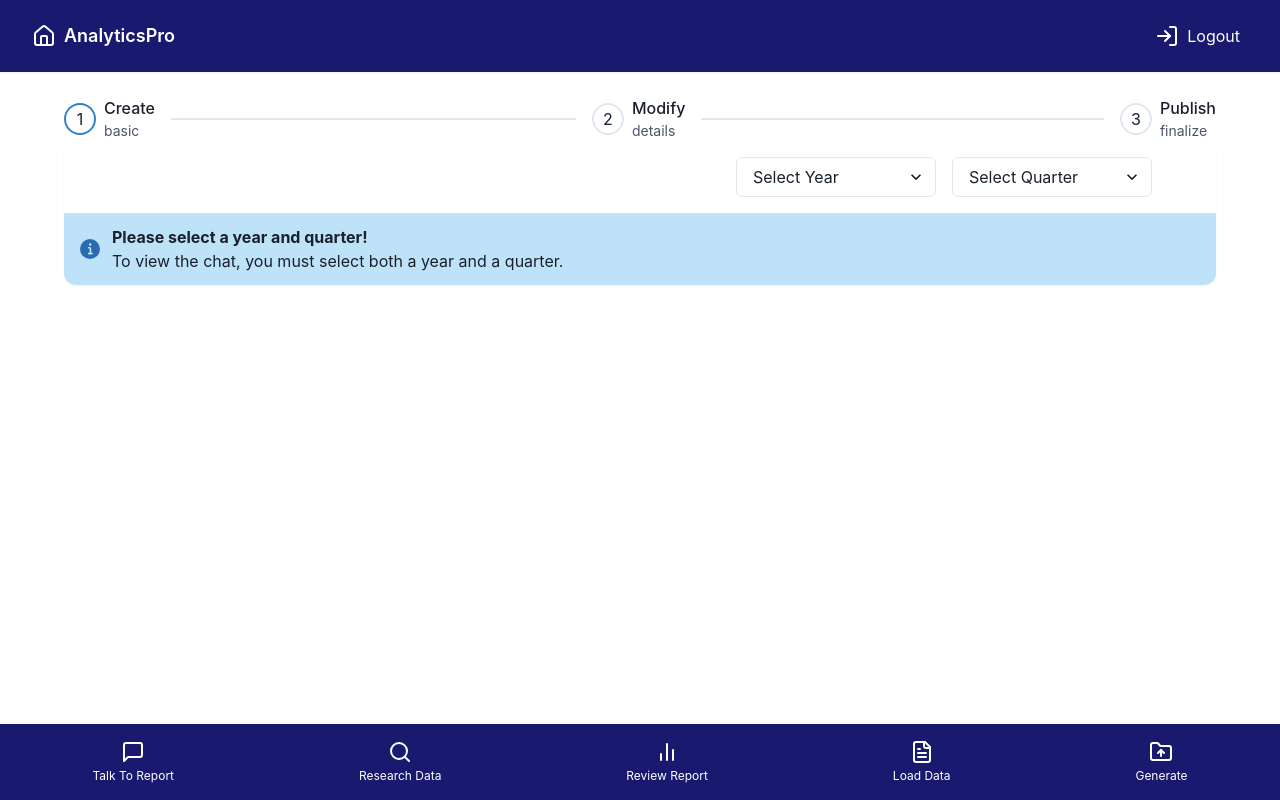
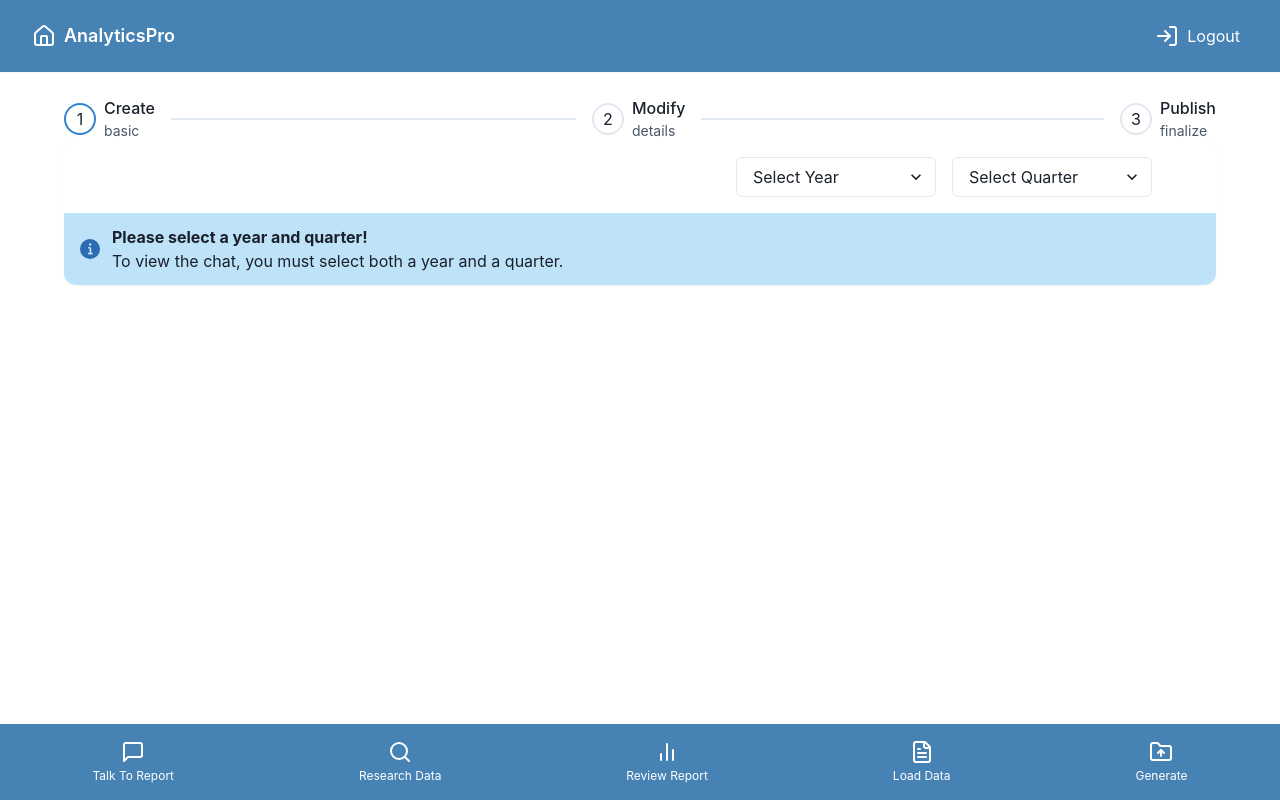
Before and after one commit to Classy-Endevours/review-system-sample, a Next.js app: page /load-data in a window 1280 px wide. Built offline with nearby package versions, Linux system fonts and the light colour scheme.

Commit message:
changed color and transition

```diff
--- a/app/layout/DefaultLayout.tsx
+++ b/app/layout/DefaultLayout.tsx
@@ -79,10 +79,7 @@ const DefaultLayout: React.FC<DefaultLayoutProps> = ({
   return (
     <>
       <motion.header
-        initial={{ y: -100 }}
-        animate={{ y: 0 }}
-        transition={{ type: "spring", stiffness: 300, damping: 30 }}
-        className="bg-midnight-blue shadow-sm fixed top-0 left-0 right-0 z-20"
+        className="bg-steel-blue shadow-sm fixed top-0 left-0 right-0 z-20"
       >
         <div className="max-w-7xl mx-auto px-4 sm:px-6 lg:px-8">
           <div className="flex justify-between items-center py-4">
@@ -133,10 +130,7 @@ const DefaultLayout: React.FC<DefaultLayoutProps> = ({
       <div>{children}</div>
       {!hideBottom && (
         <motion.nav
-          initial={{ y: 100 }}
-          animate={{ y: 0 }}
-          transition={{ type: "spring", stiffness: 300, damping: 30 }}
-          className="bg-midnight-blue shadow-lg fixed bottom-0 left-0 right-0 z-30"
+          className="bg-steel-blue shadow-lg fixed bottom-0 left-0 right-0 z-30"
         >
           <div className="flex justify-around items-center py-2">
             {tabs.map((tab, index) => (
```
